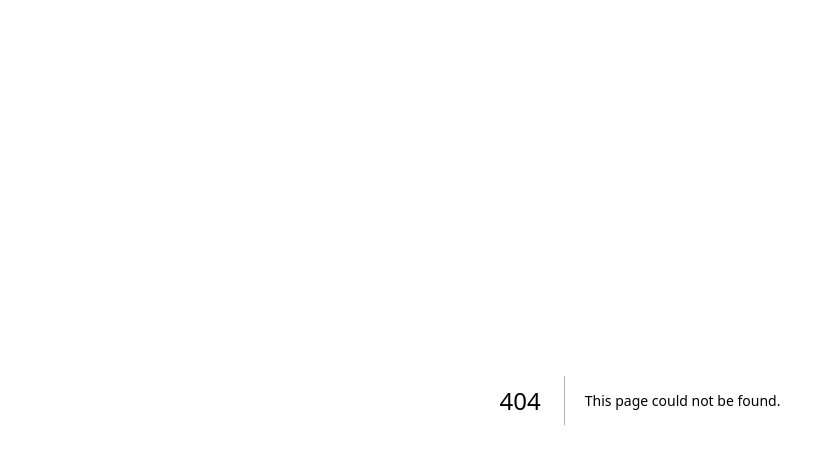
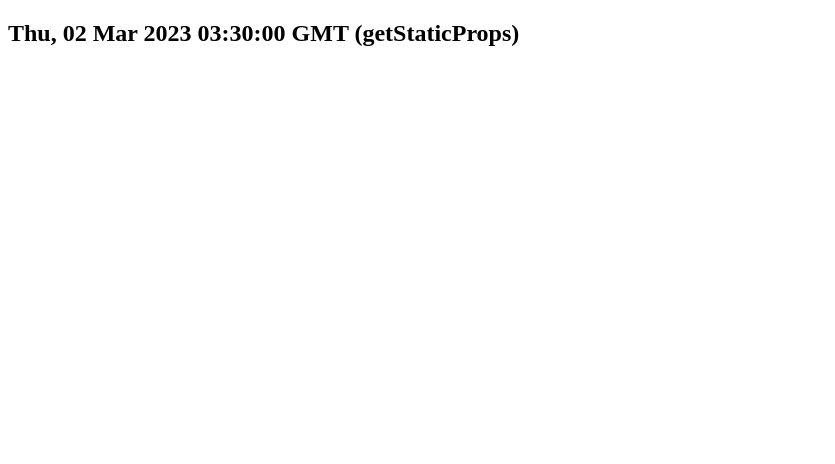
Before and after one commit to leonardo-cabral67/ideia-unica, a Next.js app: page /time in a window 1280 px wide. Before the commit this address had no page. Shown: the top 464 px of the page, without its empty margins (0-835 px from the left). Built offline with nearby package versions, Linux system fonts and the light colour scheme.

Commit message:
feat: time page

```diff
--- /dev/null
+++ b/pages/time.js
@@ -0,0 +1,22 @@
+import { useState } from "react"
+
+function Time(props) {
+    return (
+        <div>
+            <h2>{props.staticDateString} (getStaticProps)</h2>
+        </div>
+    )
+
+}
+export function getStaticProps() {
+    const dynamicDate = new Date()
+    const dynamicDateString = dynamicDate.toGMTString()
+
+    return {
+        props: {
+            staticDateString: dynamicDateString
+        }
+    }
+}
+
+export default Time
```
